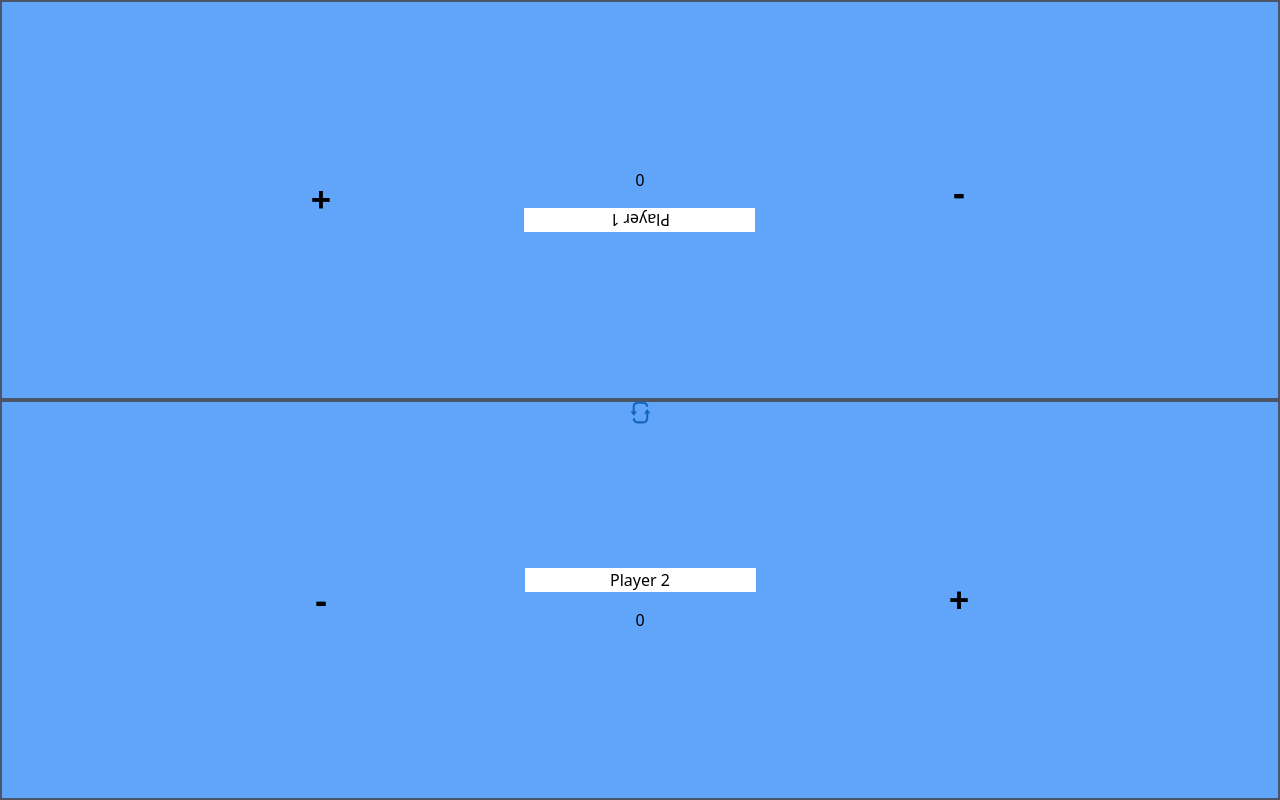
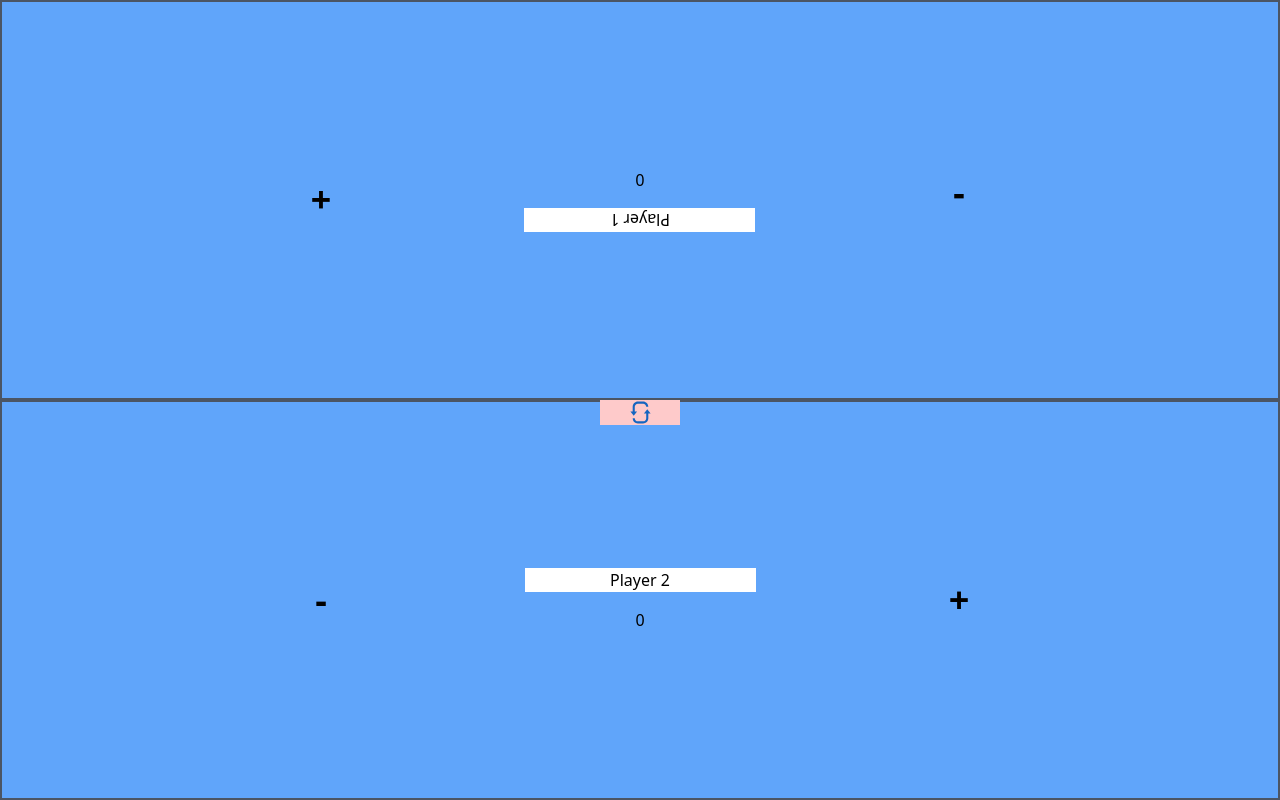
Before and after one commit to Nicholas-Abell/lorcana_life_counter, a Next.js app: page /main in a window 1280 px wide. Built offline with nearby package versions, Linux system fonts and the light colour scheme.

Commit message:
styles for single player

```diff
--- a/app/components/Navbar.tsx
+++ b/app/components/Navbar.tsx
@@ -1,4 +1,5 @@
 "use client";
+import Link from "next/link";
 import React from "react";
 import { FcRefresh } from "react-icons/fc";
 
@@ -7,8 +8,10 @@ type NavbarProps = {};
 const Navbar: React.FC<NavbarProps> = () => {
   return (
     <div className="absolute w-full left-0 top-[50vh] flex justify-center items-center z-20">
-      <div className="w-20 flex items-center justify-center">
-        <FcRefresh onclick={() => {}} size={25} />
+      <div className="w-20 flex items-center justify-center bg-red-200">
+        <Link href="/">
+          <FcRefresh onclick={() => {}} size={25} />
+        </Link>
       </div>
     </div>
   );
--- a/app/main/page.tsx
+++ b/app/main/page.tsx
@@ -12,11 +12,13 @@ export default function Home() {
       className={
         snap.playerCount > 2
           ? `grid grid-cols-2 w-screen h-screen`
+          : snap.playerCount === 1
+          ? "w-screen h-screen"
           : `grid grid-rows-2 w-screen h-screen`
       }
     >
       {[...Array(snap.playerCount)].map((player, key) => (
-        <Player playerNumber={key}/>
+        <Player playerNumber={key} />
       ))}
       <Navbar />
     </main>
--- a/app/page.tsx
+++ b/app/page.tsx
@@ -30,15 +30,15 @@ const page: React.FC<pageProps> = () => {
         >
           2
         </Link>
-        {/* <Link
+        <Link
           href="/main"
           onClick={() => {
-            state.playerCount = 3;
+            state.playerCount = 4;
           }}
           className="bg-gray-200 p-8 rounded-lg shadow-md hover:bg-gray-300"
         >
           3
-        </Link> */}
+        </Link>
         <Link
           href="/main"
           onClick={() => {
```
